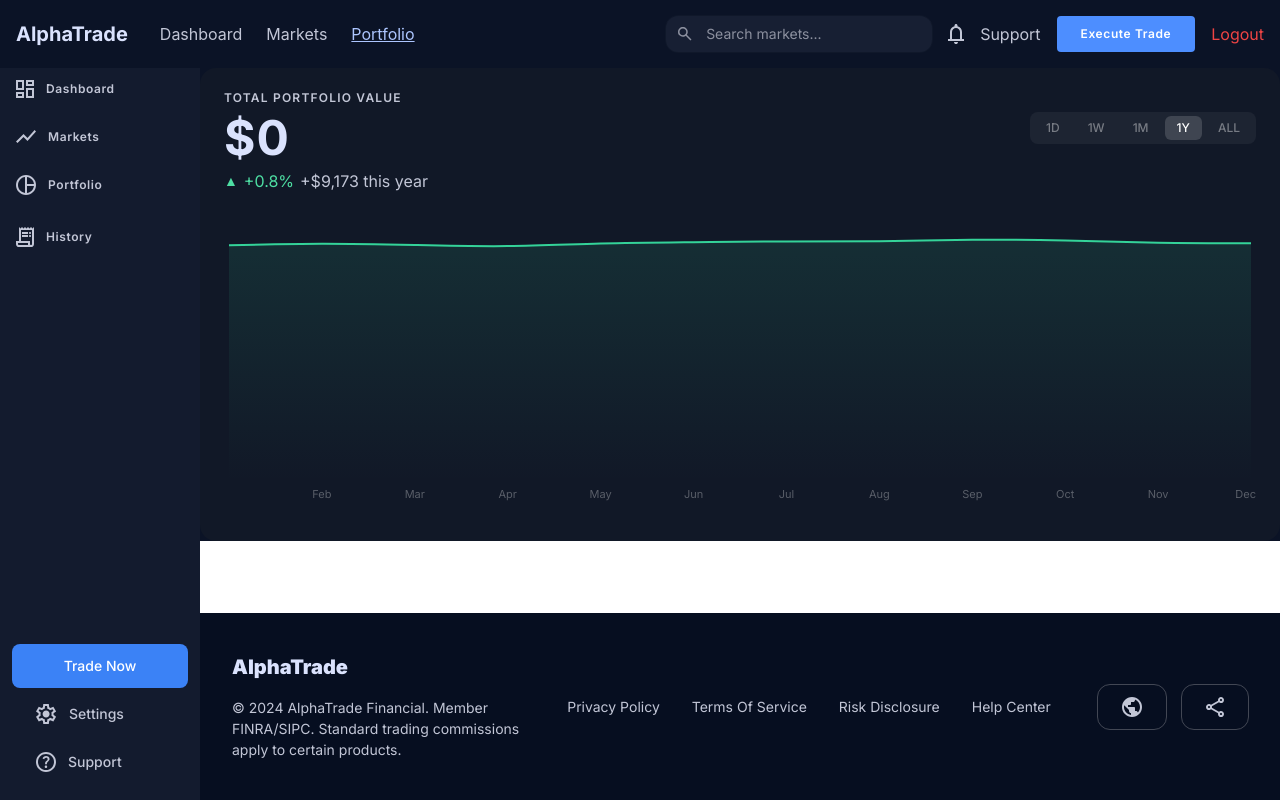
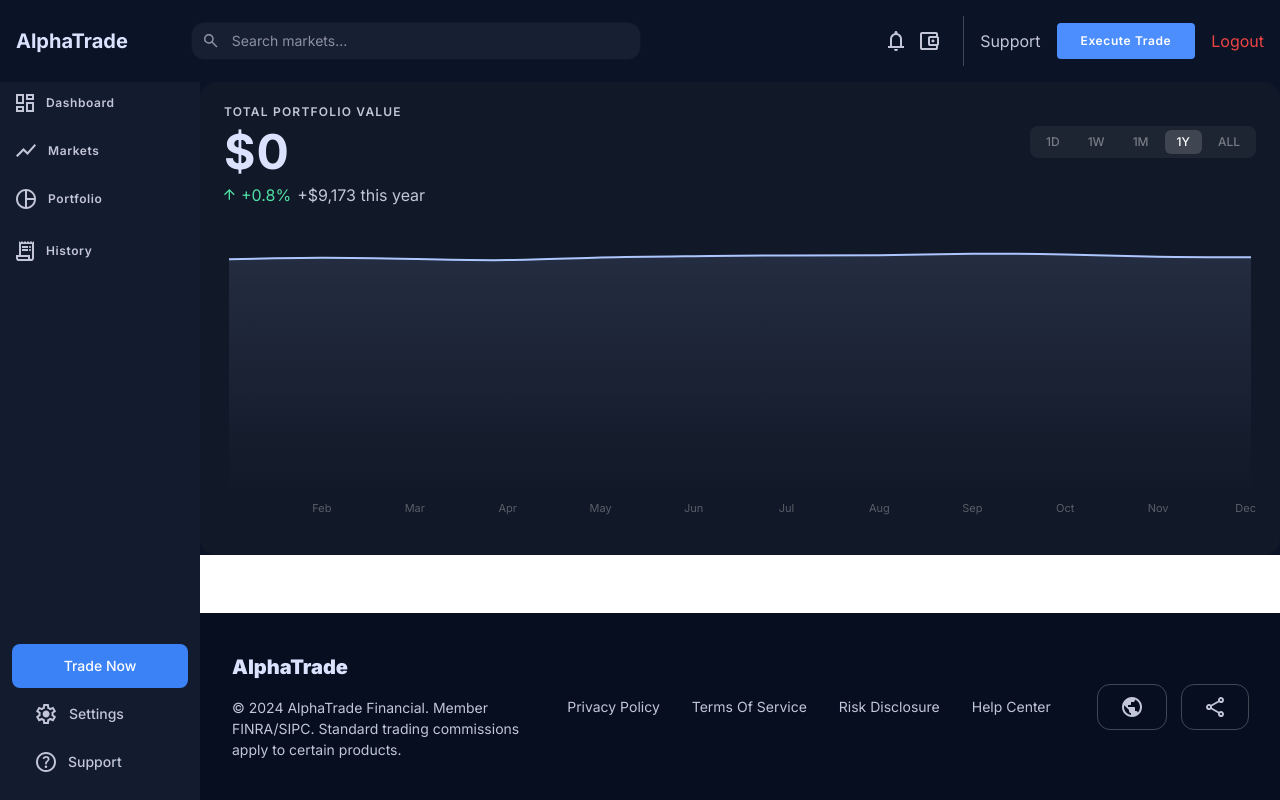
Before and after one commit to alizewulf/alphatrade-pro, a React (Vite) app: page /portfolio in a window 1280 px wide. Built offline with nearby package versions, Linux system fonts and the light colour scheme; sample sign-in values are in the browser's storage.

Commit message:
refactor: HeaderContent Variants

```diff
--- a/src/app/AppLayout.tsx
+++ b/src/app/AppLayout.tsx
@@ -2,11 +2,13 @@ import { HeaderContent } from "../widgets/header";
 import { FooterContent } from "../widgets/footer";
 import { Outlet, useMatches } from "react-router";
 import Sidebar from "@/widgets/sidebar/ui/Sidebar";
+import type { HeaderVariants } from "@/widgets/header/ui/HeaderContent";
 
 type RouteHandle = Partial<{
   showSocials: boolean;
   showSidebar: boolean;
   footerFullWidth: boolean;
+  variant: HeaderVariants;
   isVip: boolean;
 }>;
 
@@ -20,10 +22,11 @@ function AppLayout() {
   const showSidebar = lastMatch?.handle?.showSidebar ?? true;
   const showSocials = lastMatch?.handle?.showSocials ?? true;
   const footerFullWidth = lastMatch?.handle?.footerFullWidth ?? false;
+  const headerVariant = lastMatch?.handle?.variant ?? "primary";
 
   return (
     <div className="flex min-h-screen flex-col">
-      <HeaderContent />
+      <HeaderContent variant={headerVariant}/>
 
       <div className="flex flex-1">
         {showSidebar && <Sidebar />}
--- a/src/app/AppRoutes.tsx
+++ b/src/app/AppRoutes.tsx
@@ -41,6 +41,7 @@ export const router = createBrowserRouter([
         handle: {
           showSidebar: true,
           isVip: true,
+          variant: "secondary",
           footerFullWidth: false
         },
       },
--- a/src/pages/PortfolioPage/ui/PortfolioChart.tsx
+++ b/src/pages/PortfolioPage/ui/PortfolioChart.tsx
@@ -3,6 +3,7 @@ import { AreaChart, Area, XAxis, Tooltip, ResponsiveContainer } from "recharts";
 import { CustomTooltip } from "./CustomToolTip";
 import { generateData, type DataPoint } from "../generator";
 import { DAYS, MONTHS } from "../datesConfig";
+import ArrowSVG from "./icons/ArrowSVG";
 type Range = "1D" | "1W" | "1M" | "1Y" | "ALL";
 
 const DATASETS: Record<Range, DataPoint[]> = {
@@ -54,7 +55,7 @@ export function PortfolioChart({ balance }: { balance: number }) {
       <div
         className={`flex items-center gap-1.5 text-sm mb-6 ${isUp ? "text-[#4EDEA3]" : "text-red-400"}`}
       >
-        <span>{isUp ? "▲" : "▼"}</span>
+        <span>{isUp ? <ArrowSVG variant="up"/> : <ArrowSVG variant="down"/>}</span>
         <span className="text-base leading-6">
           {isUp ? "+" : ""}
           {pct}%
@@ -70,12 +71,12 @@ export function PortfolioChart({ balance }: { balance: number }) {
             <linearGradient id="grad" x1="0" y1="0" x2="0" y2="1">
               <stop
                 offset="0%"
-                stopColor={isUp ? "#34d399" : "#f87171"}
+                stopColor={isUp ? "#ADC6FF" : "#f87171"}
                 stopOpacity={0.2}
               />
               <stop
                 offset="100%"
-                stopColor={isUp ? "#34d399" : "#f87171"}
+                stopColor={isUp ? "#ADC6FF" : "#f87171"}
                 stopOpacity={0}
               />
             </linearGradient>
@@ -88,12 +89,12 @@ export function PortfolioChart({ balance }: { balance: number }) {
           />
           <Tooltip
             content={<CustomTooltip />}
-            cursor={{ stroke: "rgba(255,255,255,0.1)" }}
+            cursor={{ stroke: "#ADC6FF" }}
           />
           <Area
             type="natural"
             dataKey="value"
-            stroke={isUp ? "#34d399" : "#f87171"}
+            stroke={isUp ? "#ADC6FF" : "#f87171"}
             strokeWidth={2}
             fill="url(#grad)"
           />
--- /dev/null
+++ b/src/pages/PortfolioPage/ui/icons/ArrowSVG.tsx
@@ -0,0 +1,23 @@
+interface ArrowSVGProps {
+  variant: "up" | "down"
+}
+
+function ArrowSVG({variant = "up"}:ArrowSVGProps) {
+  return (
+    <svg
+    width="11"
+    height="11"
+    viewBox="0 0 11 11"
+    fill="none"
+    xmlns="http://www.w3.org/2000/svg"
+    >
+      <path
+        d="M4.66667 10.6667V2.55L0.933333 6.28333L0 5.33333L5.33333 0L10.6667 5.33333L9.73333 6.28333L6 2.55V10.6667H4.66667Z"
+        fill={variant === "up" ? "#4EDEA3" : "#FFB3AD"}
+       transform={variant === "down" ? "rotate(180 5.333 5.333)" : ""}
+/>
+    </svg>
+  );
+}
+
+export default ArrowSVG;
--- /dev/null
+++ b/src/pages/PortfolioPage/ui/icons/WalletSVG.tsx
@@ -0,0 +1,18 @@
+function WalletSVG() {
+  return (
+    <svg
+      width="19"
+      height="18"
+      viewBox="0 0 19 18"
+      fill="none"
+      xmlns="http://www.w3.org/2000/svg"
+    >
+      <path
+        d="M2 16V2C2 2 2 2.37083 2 3.1125C2 3.85417 2 4.81667 2 6V12C2 13.1833 2 14.1458 2 14.8875C2 15.6292 2 16 2 16ZM2 18C1.45 18 0.979167 17.8042 0.5875 17.4125C0.195833 17.0208 0 16.55 0 16V2C0 1.45 0.195833 0.979167 0.5875 0.5875C0.979167 0.195833 1.45 0 2 0H16C16.55 0 17.0208 0.195833 17.4125 0.5875C17.8042 0.979167 18 1.45 18 2V4.5H16V2H2V16H16V13.5H18V16C18 16.55 17.8042 17.0208 17.4125 17.4125C17.0208 17.8042 16.55 18 16 18H2ZM10 14C9.45 14 8.97917 13.8042 8.5875 13.4125C8.19583 13.0208 8 12.55 8 12V6C8 5.45 8.19583 4.97917 8.5875 4.5875C8.97917 4.19583 9.45 4 10 4H17C17.55 4 18.0208 4.19583 18.4125 4.5875C18.8042 4.97917 19 5.45 19 6V12C19 12.55 18.8042 13.0208 18.4125 13.4125C18.0208 13.8042 17.55 14 17 14H10ZM17 12V6H10V12H17ZM13 10.5C13.4167 10.5 13.7708 10.3542 14.0625 10.0625C14.3542 9.77083 14.5 9.41667 14.5 9C14.5 8.58333 14.3542 8.22917 14.0625 7.9375C13.7708 7.64583 13.4167 7.5 13 7.5C12.5833 7.5 12.2292 7.64583 11.9375 7.9375C11.6458 8.22917 11.5 8.58333 11.5 9C11.5 9.41667 11.6458 9.77083 11.9375 10.0625C12.2292 10.3542 12.5833 10.5 13 10.5Z"
+        fill="#C2C6D6"
+      />
+    </svg>
+  );
+}
+
+export default WalletSVG;
--- a/src/pages/WelcomePage/WelcomePage.tsx
+++ b/src/pages/WelcomePage/WelcomePage.tsx
@@ -8,10 +8,11 @@ import HighlightsItemContainer from "./ui/highlight-section/Highlights-item-wrap
 import { Button } from "@/shared/ui/Button";
 import BenefitsContainer from "./ui/benefits/BenefitsContainer";
 import JoinNowContainer from "./ui/join-now-section/JoinNowContainer";
+import { useAuth } from "@/app/providers/AuthContext";
 
 function WelcomePage() {
   const navigate = useNavigate();
-
+  const { isAuth } = useAuth()
   return (
     <>
       <section className="bg-bgcolor flex justify-around py-10 px-8">
@@ -24,7 +25,7 @@ function WelcomePage() {
             <Button
               variant="primary"
               size="lg"
-              onClick={() => navigate("/login")}
+              onClick={() => { isAuth ? navigate('/login') : navigate('/portfolio')}}
             >
               Start Trading
             </Button>
--- a/src/shared/ui/Input/SearchInput.tsx
+++ b/src/shared/ui/Input/SearchInput.tsx
@@ -1,14 +1,20 @@
 import { useState } from "react";
 import { Loupe } from "@/shared/ui/icons";
 
-function SearchInput() {
+interface InputProps {
+  width: Width
+}
+
+type Width = "sm" | "md"
+
+function SearchInput({width = "sm"}:InputProps) {
   const [showLoupe, setShowLoupe] = useState(true);
 
   return (
     <div className="relative">
       <input
         placeholder="Search markets..."
-        className="font-inter text-sm text-[#8C909F] bg-appinput-bg outline outline-[#424754]/10 rounded-xl py-2 pl-10 pr-4 placeholder:text-[#8C909F]"
+        className={`font-inter text-sm text-[#8C909F] bg-appinput-bg outline outline-[#424754]/10 rounded-xl py-2 pl-10 pr-4 ${width === "sm" && "w-60"} ${width === "md" && "w-md"} placeholder:text-[#8C909F]`}
         onFocus={() => setShowLoupe(false)}
         onBlur={() => setShowLoupe(true)}
       />
--- a/src/widgets/header/ui/HeaderContent.tsx
+++ b/src/widgets/header/ui/HeaderContent.tsx
@@ -5,11 +5,16 @@ import { useNavigate } from "react-router";
 import { useAuth } from "@/app/providers/AuthContext";
 import HeadingTitle from "./HeadingTitle/HeadingTitleWrapper";
 import Nav from "./nav/Nav";
+import WalletSVG from "@/pages/PortfolioPage/ui/icons/WalletSVG";
 
-function HeaderContent() {
+export type HeaderVariants = "primary" | "secondary";
+interface HeaderProps {
+  variant: HeaderVariants;
+}
+
+function HeaderContent({ variant }: HeaderProps) {
   const navigate = useNavigate();
   const { isAuth, isVip, logout } = useAuth();
-
 
   const handleLogout = () => {
     logout();
@@ -21,17 +26,19 @@ function HeaderContent() {
       <div className="flex gap-8 items-center">
         <HeadingTitle isAuth={isAuth} isVip={isVip} />
         <nav className="flex gap-6 items-center">
-          {isAuth && (
-            <Nav/>
-          )}
+          {isAuth && variant === "primary" && <Nav />}
         </nav>
+        {variant === "secondary" && <SearchInput width="md"/>}
       </div>
 
       <div className="flex gap-4 items-center">
-        <SearchInput />
+        {variant === "primary" && <SearchInput width="sm" />}
         <button className="cursor-pointer">
           <Bell />
         </button>
+          {variant === "secondary" && (
+            <button className="cursor-pointer border-r border-r-[#424754] pr-6 py-4"><WalletSVG/></button>
+          )}
         <button className="font-inter text-base leading-6 text-paragraph cursor-pointer">
           Support
         </button>
--- a/src/widgets/header/ui/HeadingTitle/HeadingText.tsx
+++ b/src/widgets/header/ui/HeadingTitle/HeadingText.tsx
@@ -5,7 +5,7 @@ import type { HeadingTitleProps } from "./HeadingTitleWrapper";
 function HeadingText({isVip}:HeadingTitleProps) {
 const navigate = useNavigate()
   return (
-    <h3 className={`font-inter ${isVip? "font-black leading-8 text-2xl tracking-[-0.6px] text-[#ADC6FF]" : "font-bold text-xl leading-7 tracking-normal text-[#DAE2FD]"}`} onClick={() => navigate("/home")}>
+    <h3 className={`font-inter cursor-pointer ${isVip? "font-black leading-8 text-2xl tracking-[-0.6px] text-[#ADC6FF]" : "font-bold text-xl leading-7 tracking-normal text-[#DAE2FD]"}`} onClick={() => navigate("/home")}>
       AlphaTrade
     </h3>
   );
--- a/src/widgets/header/ui/HeadingTitle/HeadingTitleWrapper.tsx
+++ b/src/widgets/header/ui/HeadingTitle/HeadingTitleWrapper.tsx
@@ -11,7 +11,7 @@ function HeadingTitle({ isAuth, isVip}: HeadingTitleProps) {
       {!isAuth ? (
         <HeadingText isVip={isVip} />
       ) : isVip ? (
-        <div className="flex font-inter flex-col gap-1 pt-4 px-6">
+        <div className="flex font-inter cursor-pointer flex-col gap-1 pt-4 px-6">
           <HeadingText isAuth={isAuth} isVip={isVip} />
           <span className="uppercase font-semibold text-xs leading-3 tracking-[1.2px] text-[#C2C6D6]">
             Premium Tier
```
